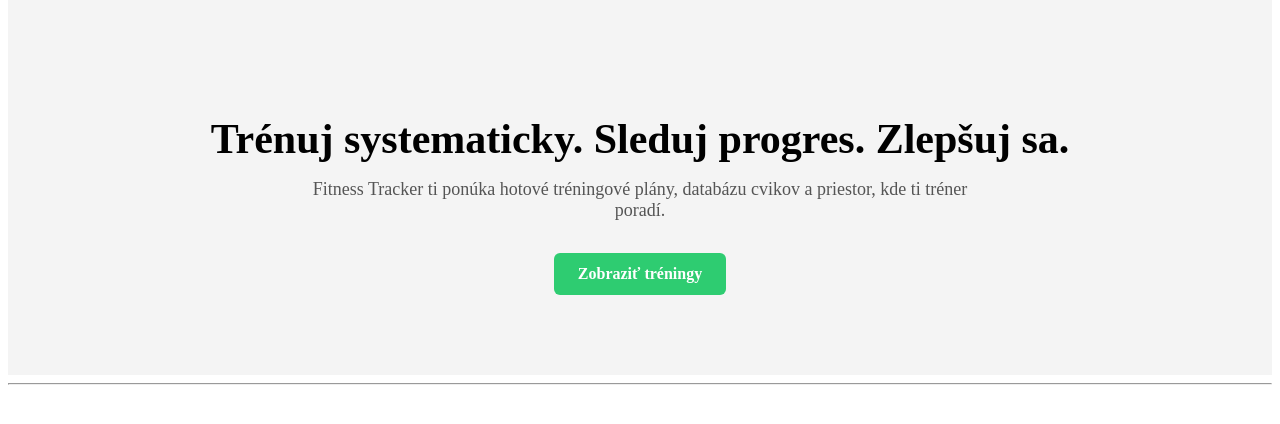
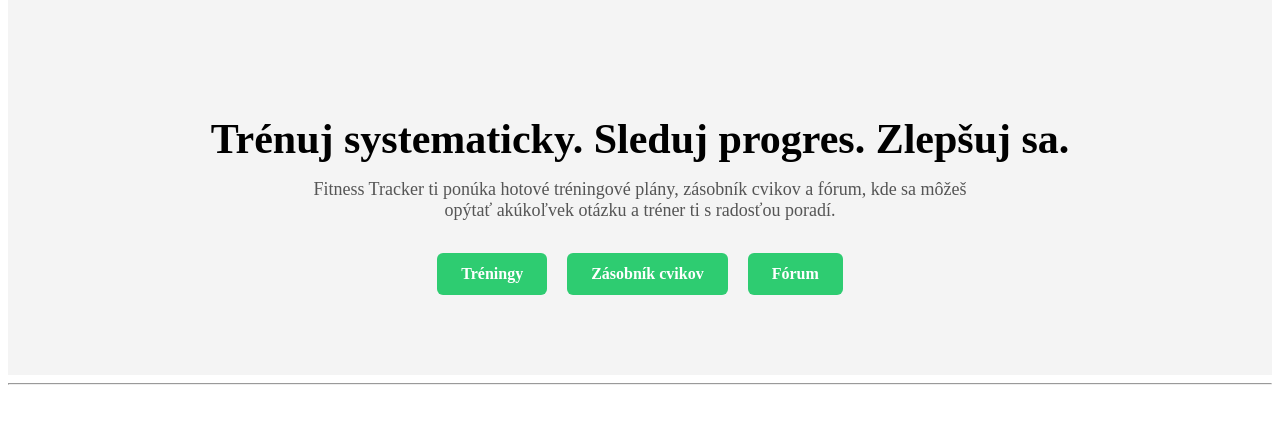
Before and after one commit to Cupino/project_django, a Django app: page / in a window 1280 px wide. Shown: the part 124-548 px from the top of the page. Run offline with Django 5.2, Linux system fonts and the light colour scheme.

Commit message:
initial commit

```diff
--- a/static/css/style.css
+++ b/static/css/style.css
@@ -43,24 +43,26 @@
 }
 
 .hero-buttons {
+    margin-top: 30px;
     display: flex;
+    gap: 20px;
     justify-content: center;
-    gap: 16px;
+    flex-wrap: wrap;
 }
 
 .btn {
     padding: 12px 24px;
     border-radius: 6px;
+    font-weight: 600;
     text-decoration: none;
-    font-weight: 600;
+    transition: 0.2s ease;
 }
 
 .btn.primary {
-    background: #2ecc71;
+    background-color: #2ecc71;
     color: white;
 }
 
-.btn.secondary {
-    border: 2px solid #2ecc71;
-    color: #2ecc71;
+.btn.primary:hover {
+    background-color: #27ae60;
 }
--- a/templates/base.html
+++ b/templates/base.html
@@ -4,7 +4,7 @@
 <head>
     <meta charset="UTF-8">
     <title>{% block title %}Fitness Tracker{% endblock %}</title>
-    <link rel="stylesheet" href="{% static 'css/style.css' %}?v=1">
+    <link rel="stylesheet" href="{% static 'css/style.css' %}?v=2">
 </head>
 <body>
 
--- a/workouts/templates/home.html
+++ b/workouts/templates/home.html
@@ -9,13 +9,20 @@
 <section class="hero">
     <h1>Trénuj systematicky. Sleduj progres. Zlepšuj sa.</h1>
     <p>
-        Fitness Tracker ti ponúka hotové tréningové plány,
-        databázu cvikov a priestor, kde ti tréner poradí.
+        Fitness Tracker ti ponúka hotové tréningové plány, zásobník cvikov a fórum, kde sa môžeš opýtať akúkoľvek otázku a tréner ti s radosťou poradí.
     </p>
 
     <div class="hero-buttons">
         <a href="{% url 'workouts' %}" class="btn primary">
-            Zobraziť tréningy
+            Tréningy
+        </a>
+
+        <a href="#" class="btn primary">
+            Zásobník cvikov
+        </a>
+
+        <a href="#" class="btn primary">
+            Fórum
         </a>
     </div>
 </section>
```
Also changed, not shown: db.sqlite3.
